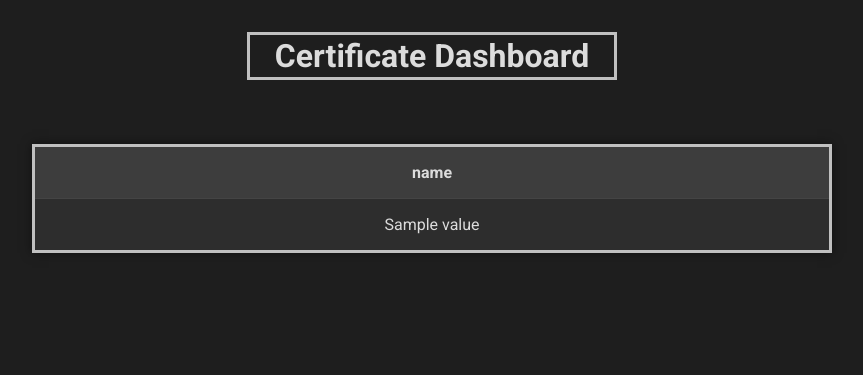
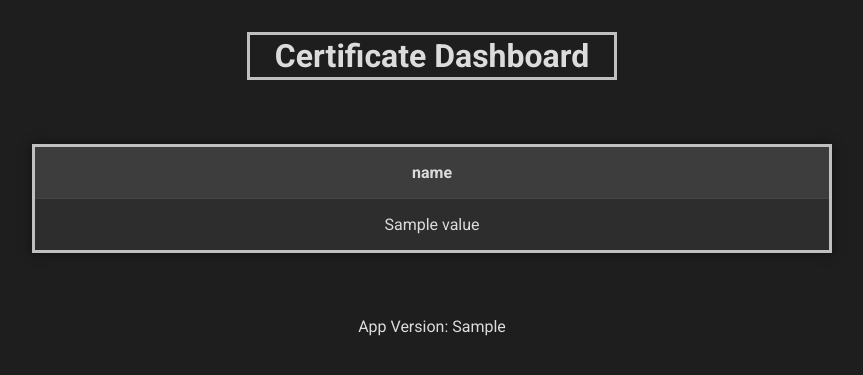
Before and after one commit to bpeters504/https-certificate-expiry-monitor, a Flask app: template templates/index.html in a window 1280 px wide. Shown: the top 375 px of the page, without its empty margins (208-1071 px from the left). Run offline with Flask 3, Linux system fonts and the light colour scheme; the template is opened without the code that fills it: most values are stand-ins (such as "Sample title", 1, 10 or a date in 2020); parts of the project's set-up code (start-up, migrations or seed data) failed here and were passed over.

Commit message:
impliment versioning

```diff
--- a/server.py
+++ b/server.py
@@ -8,12 +8,22 @@ app = Flask(__name__)
 config = configparser.ConfigParser()
 endpoints = []
 
+# Read the application version from the version file
+def get_app_version():
+    version_file_path = 'config/version'
+    if os.path.exists(version_file_path):
+        with open(version_file_path, 'r') as version_file:
+            return version_file.read().strip()
+    return "Unknown Version"
+
+
 @app.route('/')
 @app.route('/index')
 def index():
     endpoints = [endpoint.strip() for endpoint in config["default"]['endpoints'].split(',')]
     data = checkcertificates.get_certificates_data(endpoints)
-    return render_template('index.html', data=data)
+    app_version = get_app_version()  # Get the application version
+    return render_template('index.html', data=data, app_version=app_version)
 
 
 
--- a/templates/index.html
+++ b/templates/index.html
@@ -42,6 +42,11 @@
             {% endfor %}
         </tbody>
     </table>
+    <footer>
+        <p>App Version: {{ app_version }}</p>
+    </footer>
+        </tbody>
+    </table>
 
 </body>
 </html>
```
Also changed, not shown: 1 other file.
